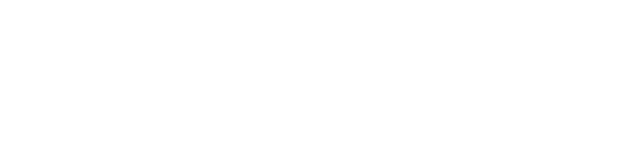
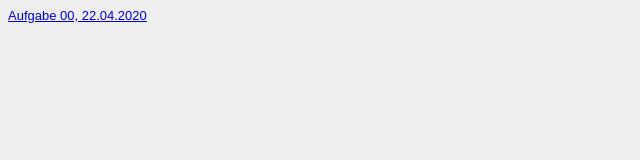
Before and after one commit to TamaraAuber/GIS_SoSe_2020, a plain HTML site: page Steckbrief/steckbrief.htm in a window 1280 px wide. Shown: the whole page, without its empty margins (0-640 px from the left). Drawn offline with Linux system fonts and the light colour scheme.

Commit message:
Steckbrief update: Aufgabe 00

```diff
--- a/Steckbrief/steckbrief.htm
+++ b/Steckbrief/steckbrief.htm
@@ -7,11 +7,12 @@
 body {
 	font-family: arial;
 	font-size: small;
-	background: #eeeee
+	background: #eeeeee
 }
 </style>
 </head>
 <body>
 	<!-- Hier die Links zu den gelösten Aufgaben einstellen, aktuelle oben, alte stehen lassen! Format: Aufgabenbezeichnung, Datum -->
+<a href="http://https://tamaraauber.github.io/GIS_SoSe_2020/Aufgabe00/index.html" target="_blank" >Aufgabe 00, 22.04.2020</a>
 </body>
 </html>
```
